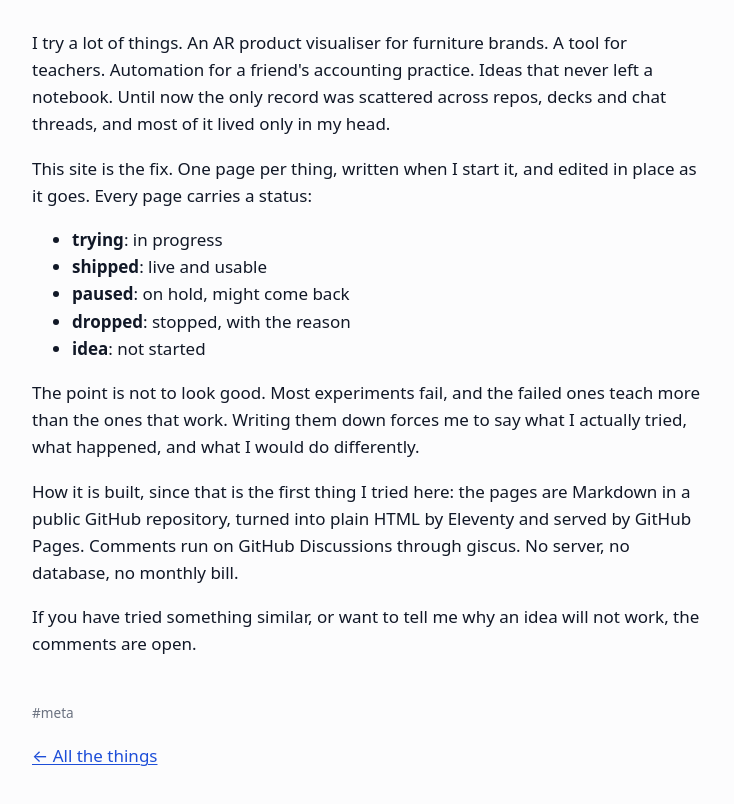
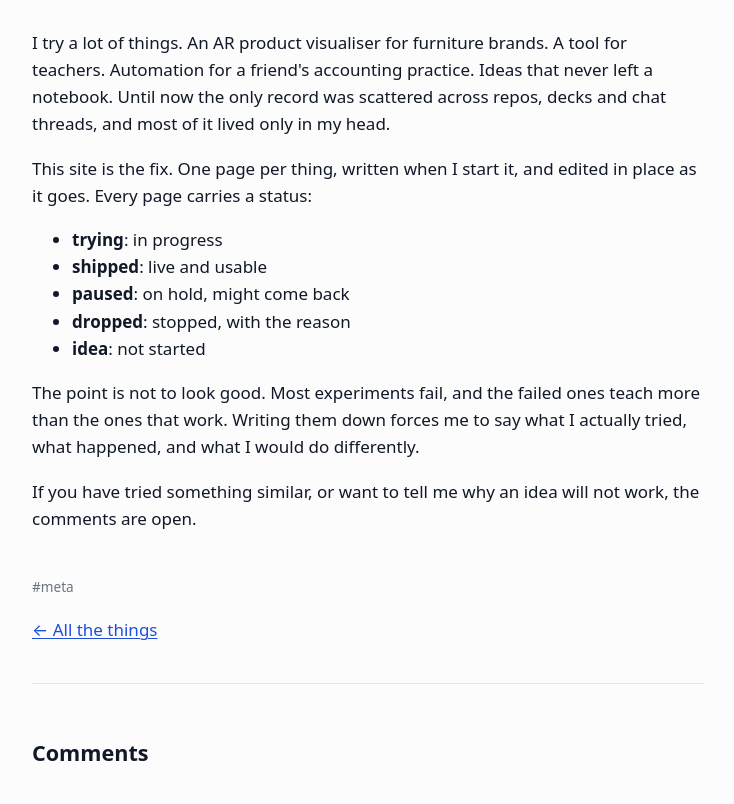
Before and after one commit to agarwal29796/agarwal29796.github.io, an Eleventy site: page src/posts/2026-09-21-a-public-log-of-things-i-try.md in a window 1280 px wide. Shown: the part 228-1032 px from the top of the page, without its empty margins (272-1006 px from the left). Built offline with nearby package versions, Linux system fonts and the light colour scheme; Eleventy itself is replaced by a stand-in of ours; files that its build step writes are made by us from their sources.

Commit message:
First post: drop the how-it-is-built paragraph

```diff
--- a/src/posts/2026-09-21-a-public-log-of-things-i-try.md
+++ b/src/posts/2026-09-21-a-public-log-of-things-i-try.md
@@ -17,6 +17,4 @@ This site is the fix. One page per thing, written when I start it, and edited in
 
 The point is not to look good. Most experiments fail, and the failed ones teach more than the ones that work. Writing them down forces me to say what I actually tried, what happened, and what I would do differently.
 
-How it is built, since that is the first thing I tried here: the pages are Markdown in a public GitHub repository, turned into plain HTML by Eleventy and served by GitHub Pages. Comments run on GitHub Discussions through giscus. No server, no database, no monthly bill.
-
 If you have tried something similar, or want to tell me why an idea will not work, the comments are open.
```
